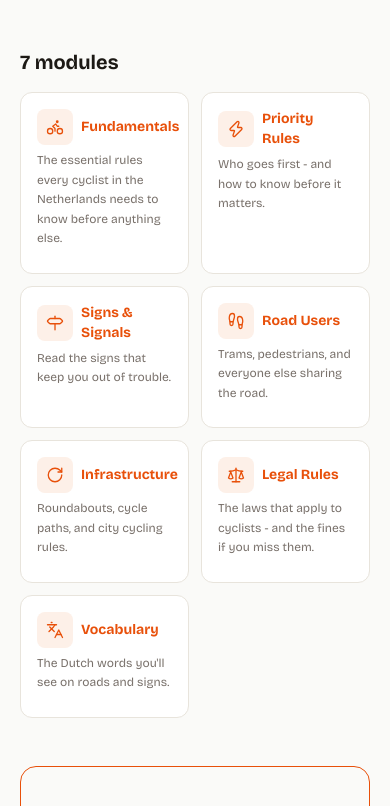
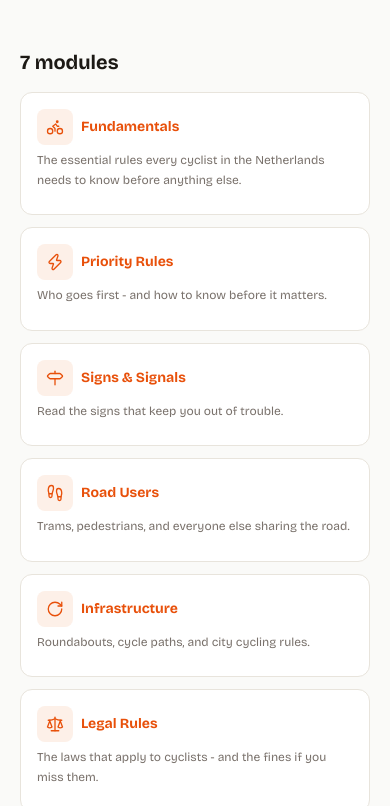
Before and after one commit to seanreilly11/bike-ready, a Next.js app: page / in a window 390 px wide. Shown: the part 1058-1864 px from the top of the page. Built offline with nearby package versions, Linux system fonts and the light colour scheme; no server answers.

Commit message:
fix(layout): adjust grid layout for module display on landing page

```diff
--- a/app/page.tsx
+++ b/app/page.tsx
@@ -97,7 +97,7 @@
           <h2 className="font-display font-bold text-xl text-stone-900 mb-4 lg:text-2xl">
             {modules.length} modules
           </h2>
-          <div className="grid grid-cols-2 gap-3 lg:grid-cols-3">
+          <div className="grid grid-cols-1 gap-3 sm:grid-cols-2 lg:grid-cols-3">
             {modules.map((mod) => (
               <Link
                 key={mod.id}
```
